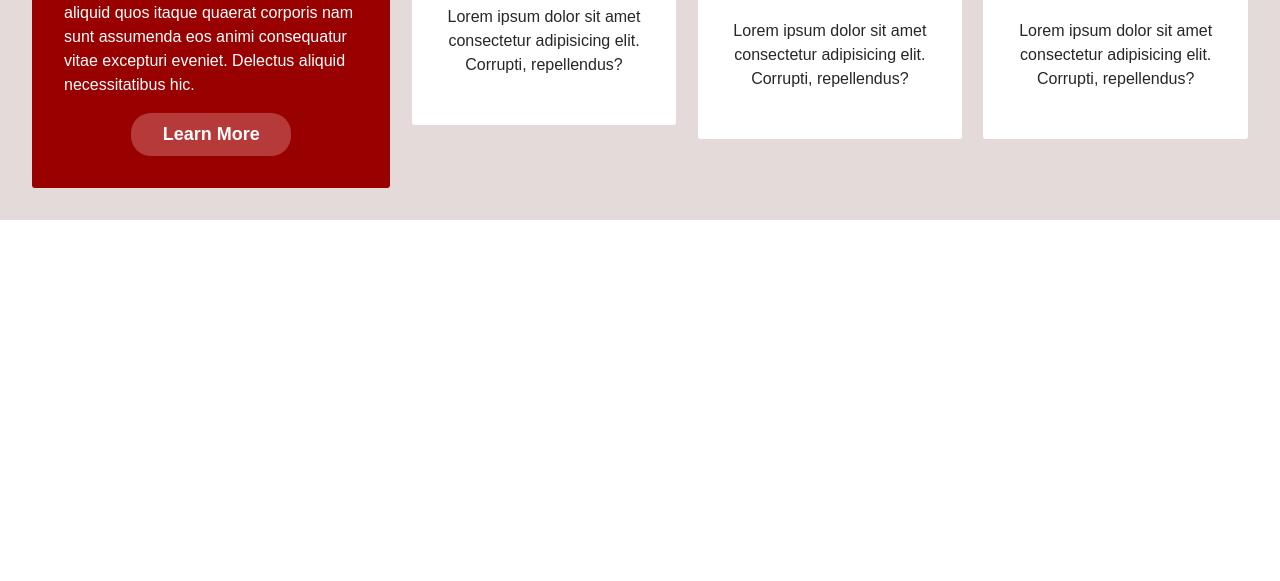
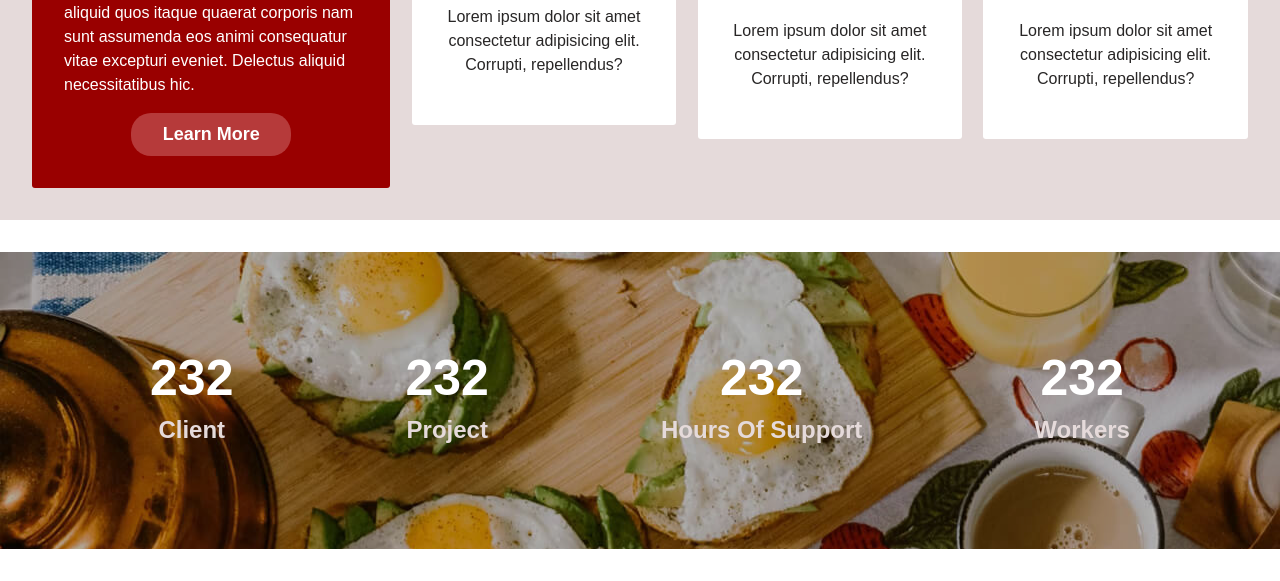
Before and after one commit to H-R-F/first_project_DOM_Achraf_Bensabir, a website: page index.html in a window 1280 px wide. Shown: the part 1826-2407 px from the top of the page. Before the commit the page ends 2078 px from the top, so only its background shows below. Drawn offline with nearby package versions, Linux system fonts and the light colour scheme.

Commit message:
imageSection

```diff
--- a/index.html
+++ b/index.html
@@ -72,7 +72,6 @@
     <!-- main -->
     <main>
         <!-- ^section Modal -->
-
         <section class="modale position-fixed d-none" id="modale">
             <div class="signUp signUpTog" id="signUp">
                 <div class="d-lg-flex justify-content-lg-center">
@@ -107,11 +106,9 @@
                 </div>
             </div>
         </section>
-
         <!-- ^End section Modal -->
 
         <!-- &heroSection -->
-
         <section class="heroSection">
             <div class="title">
                 <h1>ENJOY YOUR HEALTHY DELICIOUS FOOD</h1>
@@ -129,7 +126,6 @@
                 <img src="./public/image/menu-item-1.png" alt="img">
             </div>
         </section>
-
         <!-- &end heroSection -->
 
         <!-- &secondSection -->
@@ -169,7 +165,6 @@
         <!-- &end secondSection -->
 
         <!-- &thirdSection -->
-
         <section class="thirdSection">
             <div class="first">
                 <h1>Why Choose Yummy?</h1>
@@ -194,11 +189,30 @@
                     <p>Lorem ipsum dolor sit amet consectetur adipisicing elit. Corrupti, repellendus?</p>
             </div>
         </section>
-
         <!-- &end thirdSection -->
 
-        <!-- imageSection -->
-        <!-- end imageSection -->
+        <!-- &imageSection -->
+        <section class="imageSection">
+            <div class="forImage">
+                <div class="client">
+                    <h2>232</h2>
+                    <h3>Client</h3>
+                </div>
+                <div class="client">
+                    <h2>232</h2>
+                    <h3>Project</h3>
+                </div>
+                <div class="client">
+                    <h2>232</h2>
+                    <h3>Hours Of Support</h3>
+                </div>
+                <div class="client">
+                    <h2>232</h2>
+                    <h3>Workers</h3>
+                </div>
+            </div>
+        </section>
+        <!-- &end imageSection -->
 
         <!-- MenuSection -->
         <!-- end MenuSection -->
```
